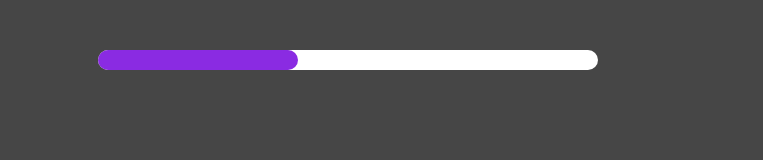
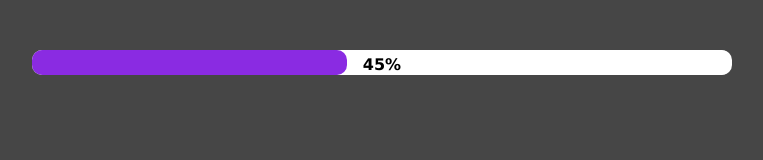
Before and after one commit to mandin-jeremie/progress-bar, a website built with Vite: page index.html in a window 1280 px wide. Shown: the whole page, without its empty margins (292-1055 px from the left). Built offline with nearby package versions, Linux system fonts and the light colour scheme.

Commit message:
percent in middle and limited max

```diff
--- a/index.html
+++ b/index.html
@@ -1,20 +1,25 @@
 <!DOCTYPE html>
 <html lang="en">
+
 <head>
   <meta charset="UTF-8" />
   <link rel="icon" type="image/svg+xml" href="/vite.svg" />
   <meta name="viewport" content="width=device-width, initial-scale=1.0" />
   <title>Vite App</title>
 </head>
+
 <body>
   <div id="app">
     <div class="container-progress-bar">
+      <p class="percent-value"></p>
       <div id="bar01" class="progress-bar">
-          <div id="lvl-bar" class="level-bar"></div>
+        <div id="lvl-bar" class="level-bar">
+        </div>
       </div>
     </div>
   </div>
 
   <script type="module" src="/main.js"></script>
 </body>
+
 </html>
--- a/main.js
+++ b/main.js
@@ -1,16 +1,20 @@
 import './style.css'
-import javascriptLogo from './javascript.svg'
 
 
-var project = document.querySelector('#app')
-let valueMax = 150;
-let valueLvl = 60;
+let valueMax = 200;
+let valueLvl = 89;
 let percentWidthProgress = '0%';
 
 levelBar();
 
 function levelBar() {
-  let bar = document.getElementById("bar01")
-  percentWidthProgress = Math.round((valueLvl * 100) / valueMax) + '%'
-  document.querySelector('.level-bar').style.width = percentWidthProgress;
+  percentWidthProgress = Math.round((valueLvl * 100) / valueMax) + '%';
+  if (Math.round((valueLvl * 100) / valueMax) >= 100) {
+    document.querySelector('.level-bar').style.width = "100%"
+    document.querySelector('.percent-value').innerHTML = percentWidthProgress;
+  } else {
+    document.querySelector('.level-bar').style.width = percentWidthProgress;
+    document.querySelector('.percent-value').innerHTML = percentWidthProgress;
+  }
+
 }
--- a/style.css
+++ b/style.css
@@ -10,20 +10,34 @@ body {
 }
 
 .container-progress-bar {
-  width: 500px;
+  width: 700px;
   margin: auto;
+  position: relative;
 }
 
 .progress-bar {
-  height: 20px;
+  height: 25px;
   background-color: white;
   width: 100%;
   border-radius: 10px;
 }
 
 .level-bar {
-  height: 20px;
+  height: 25px;
   background-color: blueviolet;
   width: 25%;
   border-radius: 10px;
 }
+
+.percent-value {
+  font-family: Verdana, Geneva, Tahoma, sans-serif;
+  font-weight: bold;
+  position: absolute;
+  display: flex;
+  justify-content: center;
+  align-content: center;
+  margin-top: 5px;
+  width: 100%;
+  color: black;
+  font-size: 1em;
+}
```
Lines whose indentation alone changed are shown as unchanged.
